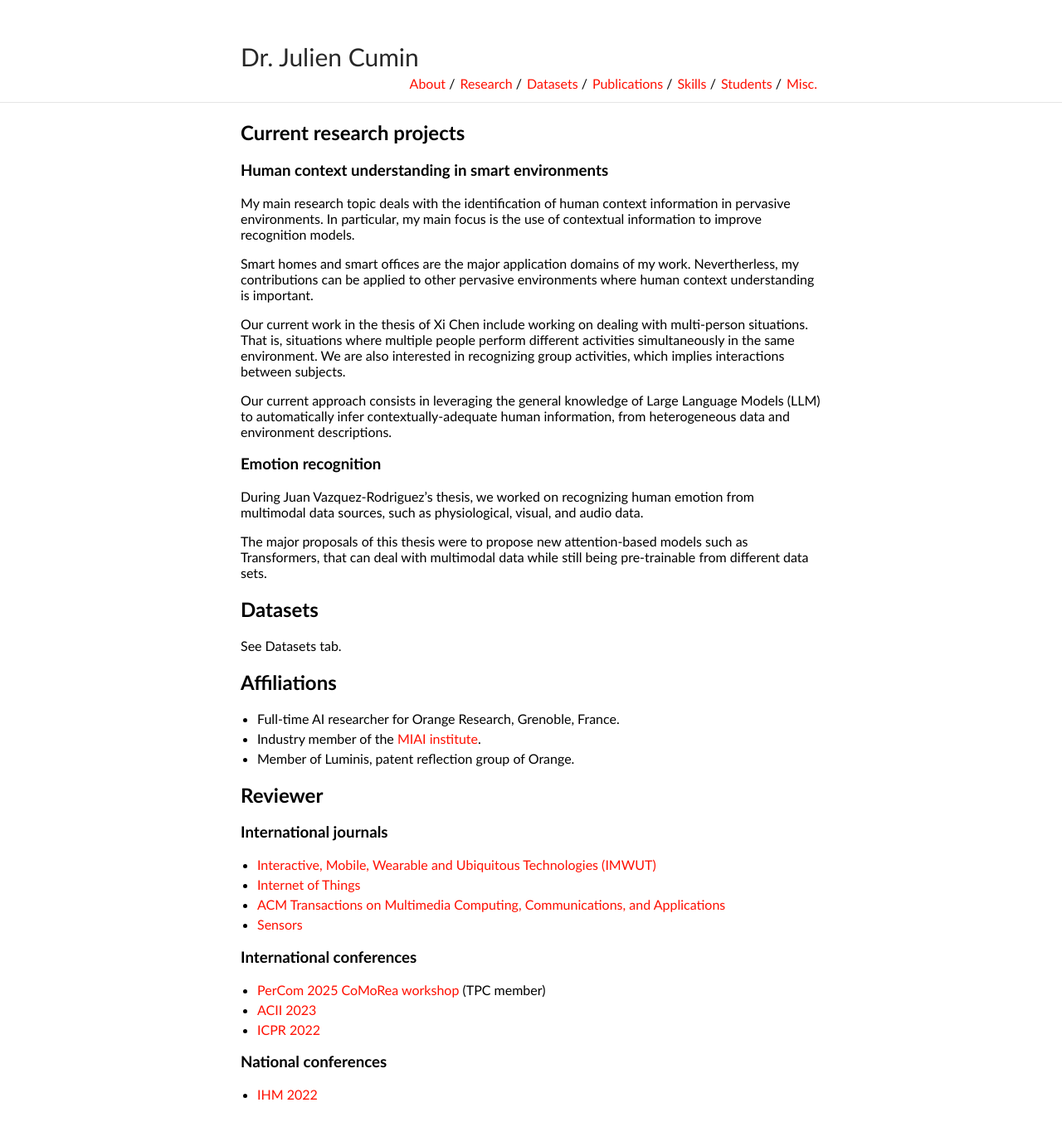
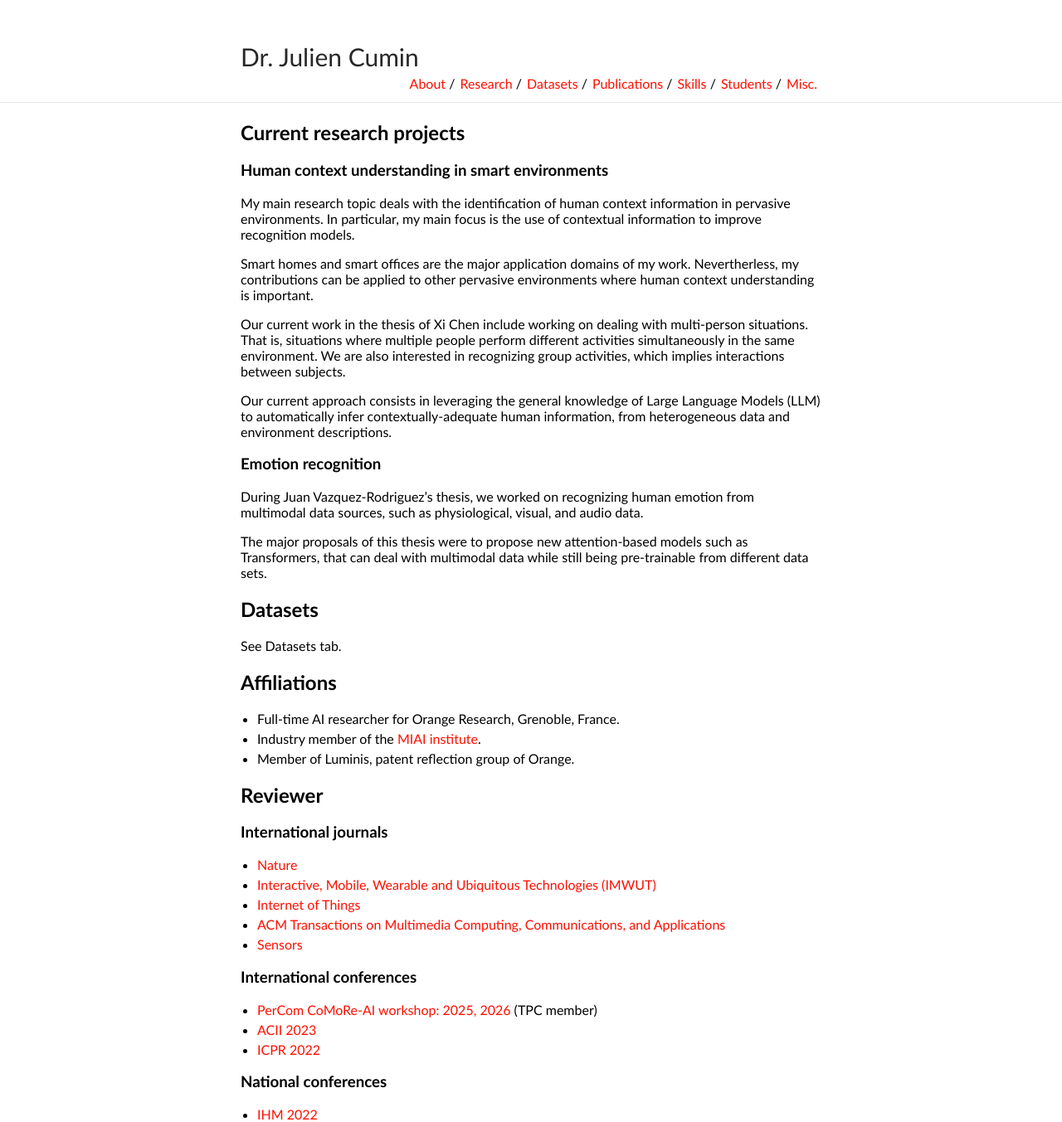
Before and after one commit to JCumin/jcumin.github.io, a Jekyll site: the page built from research.md, in a window 1280 px wide. Shown: the whole page at 83% size. Built offline with Jekyll 4.4.1, drawn with Linux system fonts in a browser that asks for light colours; our own code applies the rules of GitHub Pages for plain Markdown files; before the commit the page ends 1329 px from its top, so only the background shows below that.

Commit message:
Update research.md

```diff
--- a/research.md
+++ b/research.md
@@ -36,6 +36,7 @@ See Datasets tab.
 
 ### International journals
 
+- [Nature](https://www.nature.com/)
 - [Interactive, Mobile, Wearable and Ubiquitous Technologies (IMWUT)](https://dl.acm.org/journal/imwut)
 - [Internet of Things](https://www.sciencedirect.com/journal/internet-of-things)
 - [ACM Transactions on Multimedia Computing, Communications, and Applications](https://dl.acm.org/journal/tomm)
@@ -44,7 +45,7 @@ See Datasets tab.
 
 ### International conferences
 
-- [PerCom 2025 CoMoRea workshop](https://sites.google.com/view/comorea25) (TPC member)
+- [PerCom CoMoRe-AI workshop: 2025, 2026](https://sites.google.com/view/comorea25) (TPC member)
 - [ACII 2023](https://acii-conf.net/2023/)
 - [ICPR 2022](https://www.icpr2022.com/)
 
```
